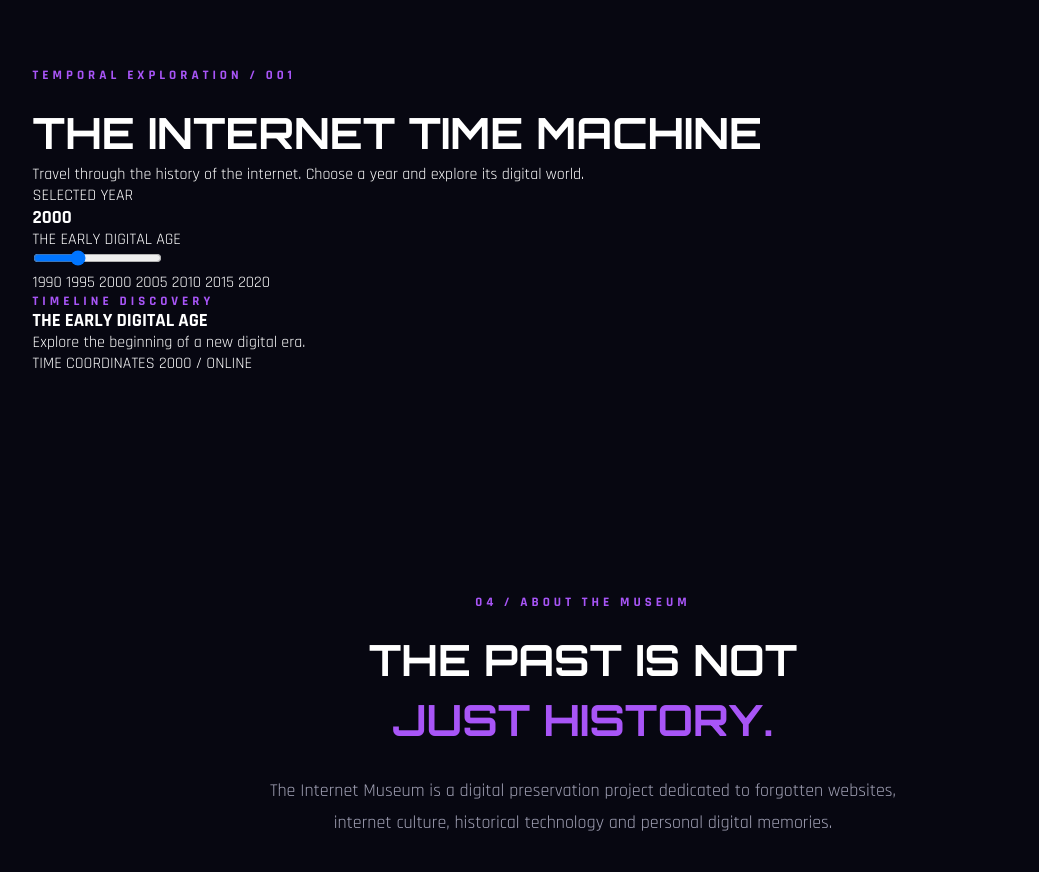
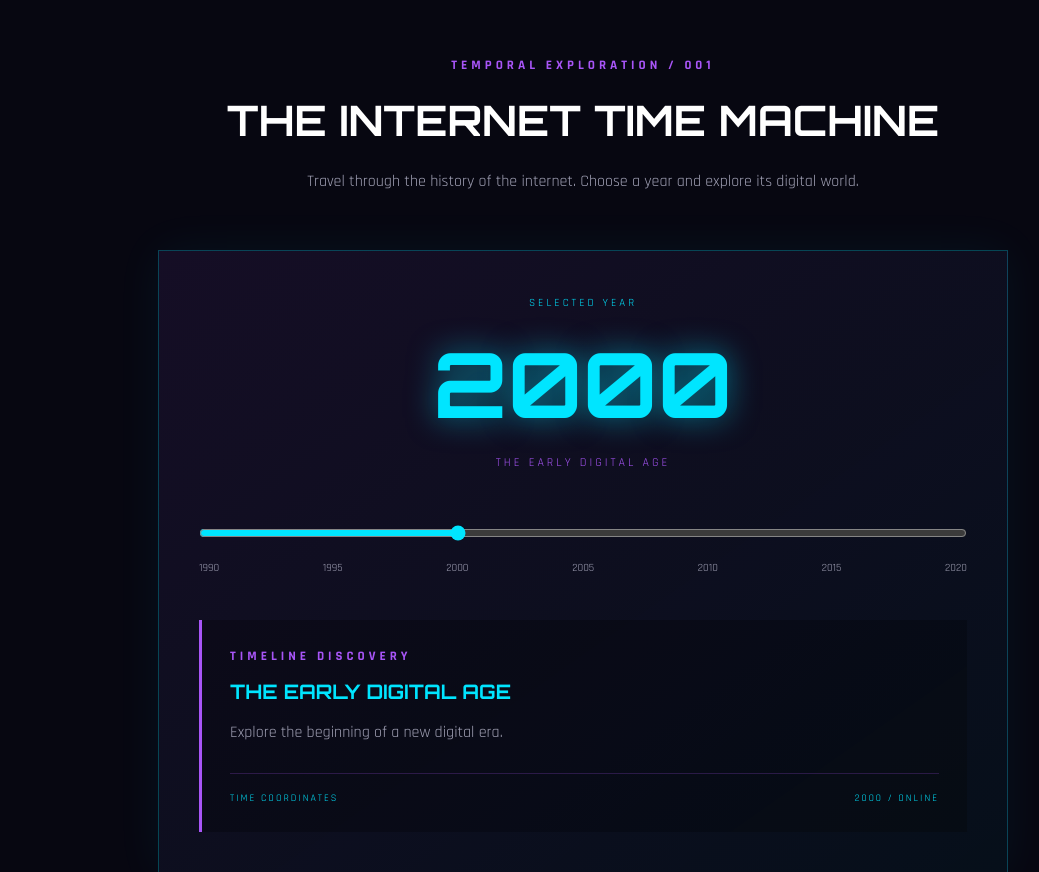
Before and after one commit to aashlesha42-star/internet-museum, a plain HTML site: page index.html in a window 1280 px wide. Shown: the part 3839-4711 px from the top of the page, without its empty margins (57-1096 px from the left). Drawn offline with Linux system fonts and the light colour scheme.

Commit message:
Add styles for time machine component

```diff
--- a/style.css
+++ b/style.css
@@ -1176,3 +1176,138 @@ footer p {
     }
 
 }
+
+/* =====================================
+   VELTRIX-Ω7 | TIME MACHINE
+===================================== */
+
+.time-machine {
+    padding: 100px 8%;
+    position: relative;
+}
+
+.time-machine .section-heading {
+    text-align: center;
+    max-width: 750px;
+    margin: 0 auto 55px;
+}
+
+.time-machine .section-heading h2 {
+    font-family: 'Orbitron', sans-serif;
+    font-size: clamp(25px, 4vw, 42px);
+    margin: 18px 0;
+}
+
+.time-machine .section-heading > p:last-child {
+    color: var(--muted);
+    line-height: 1.7;
+}
+
+.time-machine-console {
+    max-width: 850px;
+    margin: auto;
+    padding: 40px;
+    background: linear-gradient(
+        145deg,
+        rgba(168, 85, 247, 0.09),
+        rgba(0, 229, 255, 0.04)
+    );
+    border: 1px solid rgba(0, 229, 255, 0.25);
+    box-shadow: 0 0 45px rgba(0, 229, 255, 0.06);
+}
+
+.time-display {
+    text-align: center;
+    margin-bottom: 35px;
+}
+
+.time-display span {
+    color: var(--cyan);
+    font-size: 11px;
+    letter-spacing: 3px;
+}
+
+.time-display h3 {
+    font-family: 'Orbitron', sans-serif;
+    font-size: clamp(55px, 10vw, 90px);
+    color: var(--cyan);
+    text-shadow: 0 0 30px rgba(0, 229, 255, 0.5);
+    margin: 15px 0;
+}
+
+.time-display p {
+    color: var(--purple);
+    letter-spacing: 3px;
+    font-size: 12px;
+}
+
+#yearSlider {
+    width: 100%;
+    margin: 20px 0;
+    accent-color: var(--cyan);
+    cursor: pointer;
+}
+
+.year-labels {
+    display: flex;
+    justify-content: space-between;
+    gap: 5px;
+    color: var(--muted);
+    font-size: 11px;
+}
+
+.time-discovery {
+    margin-top: 45px;
+    padding: 28px;
+    background: rgba(0, 0, 0, 0.25);
+    border-left: 3px solid var(--purple);
+}
+
+.time-discovery h3 {
+    font-family: 'Orbitron', sans-serif;
+    font-size: 20px;
+    margin: 15px 0;
+    color: var(--cyan);
+}
+
+.time-discovery > p:not(.section-label) {
+    color: var(--muted);
+    line-height: 1.8;
+}
+
+.time-status {
+    display: flex;
+    justify-content: space-between;
+    flex-wrap: wrap;
+    gap: 12px;
+    margin-top: 25px;
+    padding-top: 18px;
+    border-top: 1px solid var(--border);
+    color: var(--cyan);
+    font-size: 10px;
+    letter-spacing: 2px;
+}
+
+@media (max-width: 600px) {
+
+    .time-machine {
+        padding: 65px 5%;
+    }
+
+    .time-machine-console {
+        padding: 25px 18px;
+    }
+
+    .year-labels {
+        font-size: 9px;
+    }
+
+    .time-discovery {
+        padding: 20px;
+    }
+
+    .time-status {
+        font-size: 9px;
+    }
+
+}
```
